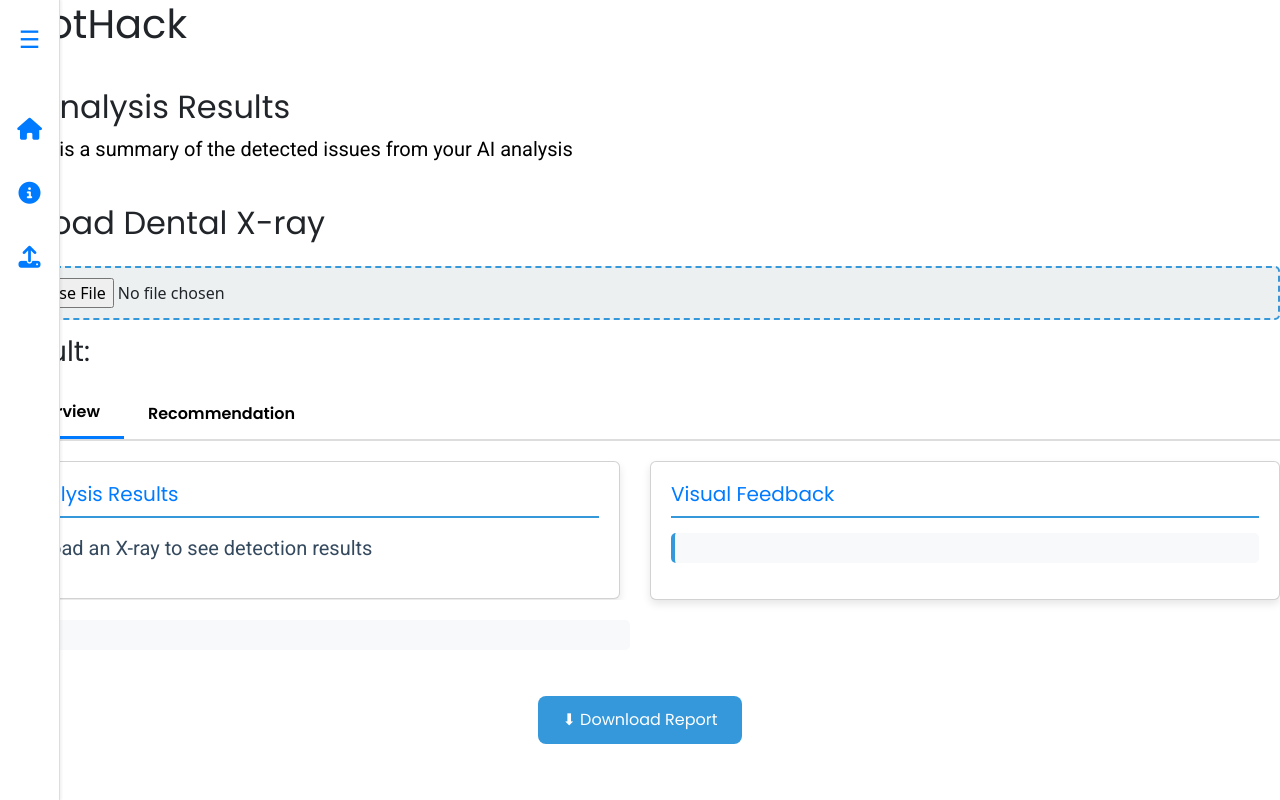
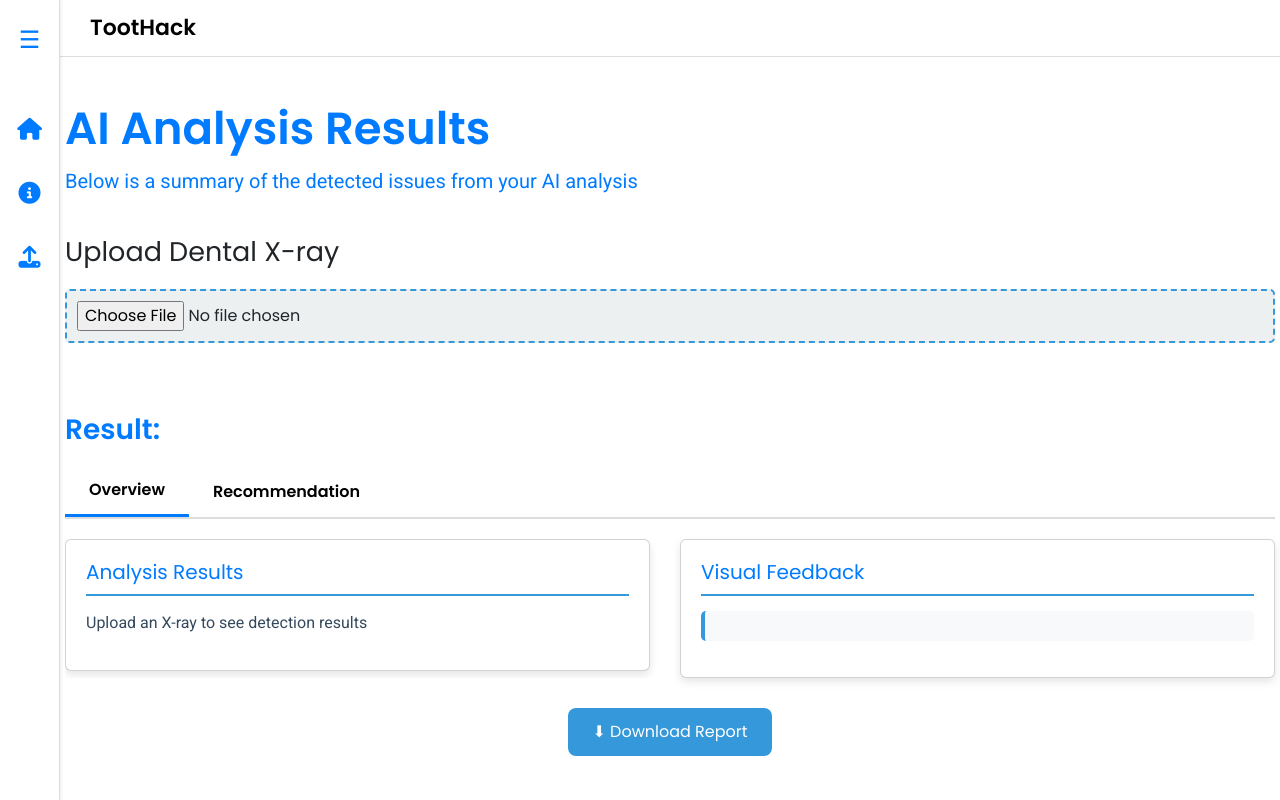
Before and after one commit to rxykio/TootHack, a Flask app: page /result in a window 1280 px wide. Run offline with Flask 3, Linux system fonts and the light colour scheme; some libraries are stand-ins or nearby versions.

Commit message:
Fix layout and update filter buttons with disease-specific colors

```diff
--- a/app/templates/result.html
+++ b/app/templates/result.html
@@ -20,8 +20,8 @@
             padding: 0;
             color: black;
             background: #fff;
-            margin-left:4%;
             font-family: 'Roboto', sans-serif;
+            margin-left: 240px;
         }
 
          h1, h2, h3, h4 {
@@ -38,18 +38,20 @@
             margin: 40px 0;
         }
 
-        h2 {
-            color: black;
+        section h2 {
+            color: #007bff;
             margin-bottom: 10px;
-            font-size: 35px;
+            font-size: 45px;
+            font-weight: bold;
         }
 
-        h3{
+         h3{
+            margin-top: 20px;
             font-size: 30px;
         }
 
-        p {
-            color: black;
+        section p {
+            color: #007bff;
             margin-bottom: 15px;
             font-size: 20px;
         }
@@ -433,9 +435,9 @@
         }
 
         /* Header */
-        header {
+        header.page-header {
             display: flex;
-            justify-content: space-between;
+            justify-content: flex-start;
             align-items: center;
             padding: 15px 30px;
             background-color: #fff;
@@ -445,33 +447,64 @@
             z-index: 1000;
         }
 
-        header h1 {
-            margin: 0;
+        header.page-header h1 {
+            margin-left: 60px;
+            margin-top: 0;
+            margin-bottom: 0;
             font-size: 22px;
+            color: black;
+            font-family: 'Poppins', sans-serif;
+            font-weight: bold;
         }
 
 
+        .content {
+            margin-left: 60px;
+            padding: 5px;
+        }
+
+        h2.upload-title {
+            margin-top: 40px;
+            margin-bottom: 5px;
+            font-size: 27px;
+
+        }
+
+        #fileInput {
+            margin: 15px 0 70px 0;
+        }
+
+        h3.result-title {
+            margin-bottom: 15px;
+            color: #007bff;
+            font-weight: bold;
+        }
 
 
     </style>
 </head>
 <body>
     <!-- Header -->
-    <aside >
-        <div class="header-left">
-            <h1>TootHack</h1>
-        </div>
+    <header class="page-header">
+        <h1>TootHack</h1>
+    </header>
+
+    <!-- Sidebar -->
+    <aside>
         {% include 'sidebar.html' %}
     </aside>
+
+    <div class="content">
     <!-- Page Title -->
     <section>
         <h2>AI Analysis Results</h2>
         <p>Below is a summary of the detected issues from your AI analysis</p>
     </section>
 
-    <h2>Upload Dental X-ray</h2>
+    <h2 class="upload-title">Upload Dental X-ray</h2>
     <input type="file" id="fileInput">
-    <h3>Result:</h3>
+    <h3 class="result-title">Result:</h3>
+
 
     <!-- Tabs -->
     <div class="tabs">
@@ -510,8 +543,6 @@
             <pre id="jsonOutput"></pre>
 
         </div>
-        <pre id="jsonOutput"></pre>
-</div>
 
     </main>
 
@@ -530,7 +561,7 @@
     <div class="footer-btn">
         <button>⬇ Download Report</button>
     </div>
-
+</div>
     <script>
     const tabs = document.querySelectorAll(".tabs button");
     const sections = document.querySelectorAll("main");
@@ -841,6 +872,11 @@
             filterBtn.style.borderRadius = "4px";
             filterBtn.style.cursor = "pointer";
 
+            // Set default background color
+            filterBtn.style.backgroundColor = getDiseaseColor(className);
+            filterBtn.style.color = (getDiseaseColor(className) === "#ecf0f1") ? "black" : "white";
+
+
             filterBtn.addEventListener("click", () => {
                 document.querySelectorAll(".class-filter-btn").forEach(btn => {
                     btn.classList.remove("active");
@@ -862,6 +898,19 @@
             filterControls.appendChild(filterBtn);
         });
     }
+
+
+     // Helper function to get color based on disease
+        function getDiseaseColor(className) {
+            switch(className.toLowerCase()) {
+                case "filling": return "#ff69b4"; // pink
+                case "root canal treatment": return "#8a2be2"; // violet
+                case "missing teeth": return "#a52a2a"; // brown
+                case "crown": return "#28a745"; // green
+                default: return "#ecf0f1"; // gray for unknown
+            }
+        }
+
 
     function renderDetectionCards(detections) {
         const container = document.getElementById("detectionsContainer");
@@ -889,6 +938,7 @@
             card.style.cursor = "pointer";
             card.style.transition = "all 0.3s ease";
             card.dataset.detectionId = detection.id;
+
 
             card.innerHTML = `
                 <h4>${detection.class}</h4>
```
